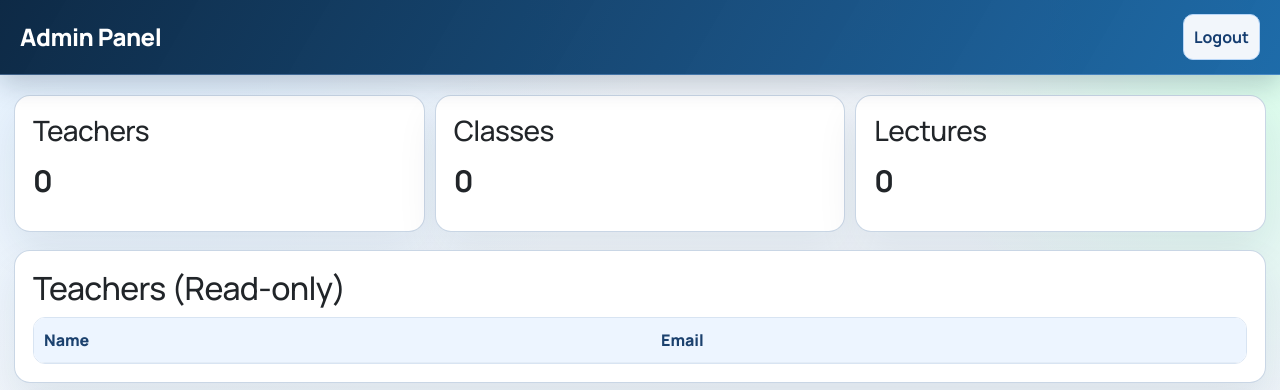
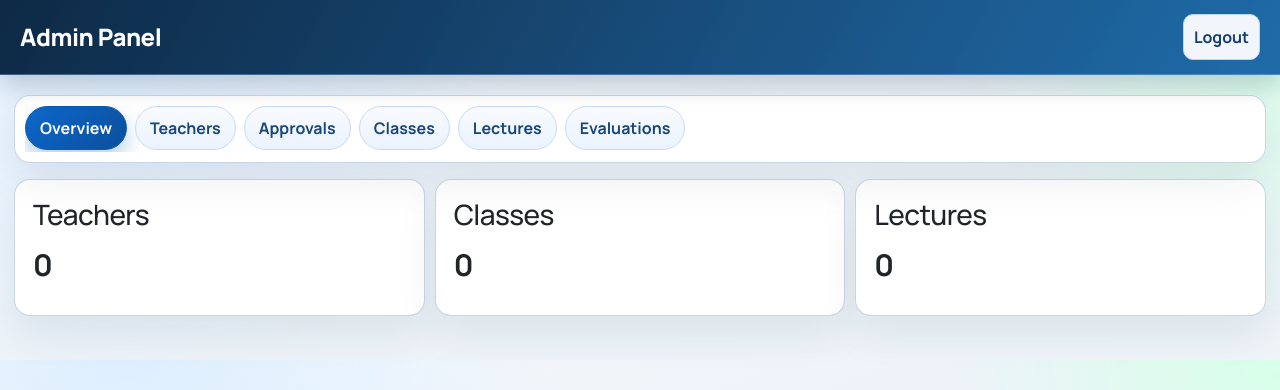
Before and after one commit to tahir8203/University-LMS-Portal, a plain HTML site: page admin.html in a window 1280 px wide. Shown: the top 390 px of the page. Drawn offline with nearby package versions, Linux system fonts and the light colour scheme; no server answers.

Commit message:
Update admin panel to sticky tabbed UI layout (logic unchanged)

```diff
--- a/admin.html
+++ b/admin.html
@@ -19,36 +19,73 @@
     </div>
   </header>
 
-  <main class="container">
+  <main class="container dashboard-tabs-shell">
+    <section class="card tabs-nav-card">
+      <ul class="nav nav-pills portal-tabs" id="adminPortalTabs" role="tablist">
+        <li class="nav-item" role="presentation">
+          <button class="nav-link active" id="admin-overview-tab" data-bs-toggle="tab" data-bs-target="#admin-overview-pane" type="button" role="tab" aria-controls="admin-overview-pane" aria-selected="true">Overview</button>
+        </li>
+        <li class="nav-item" role="presentation">
+          <button class="nav-link" id="admin-teachers-tab" data-bs-toggle="tab" data-bs-target="#admin-teachers-pane" type="button" role="tab" aria-controls="admin-teachers-pane" aria-selected="false">Teachers</button>
+        </li>
+        <li class="nav-item" role="presentation">
+          <button class="nav-link" id="admin-approvals-tab" data-bs-toggle="tab" data-bs-target="#admin-approvals-pane" type="button" role="tab" aria-controls="admin-approvals-pane" aria-selected="false">Approvals</button>
+        </li>
+        <li class="nav-item" role="presentation">
+          <button class="nav-link" id="admin-classes-tab" data-bs-toggle="tab" data-bs-target="#admin-classes-pane" type="button" role="tab" aria-controls="admin-classes-pane" aria-selected="false">Classes</button>
+        </li>
+        <li class="nav-item" role="presentation">
+          <button class="nav-link" id="admin-lectures-tab" data-bs-toggle="tab" data-bs-target="#admin-lectures-pane" type="button" role="tab" aria-controls="admin-lectures-pane" aria-selected="false">Lectures</button>
+        </li>
+        <li class="nav-item" role="presentation">
+          <button class="nav-link" id="admin-evaluations-tab" data-bs-toggle="tab" data-bs-target="#admin-evaluations-pane" type="button" role="tab" aria-controls="admin-evaluations-pane" aria-selected="false">Evaluations</button>
+        </li>
+      </ul>
+    </section>
+
+    <section class="tab-content portal-tab-content" id="adminPortalTabsContent">
+      <div class="tab-pane fade show active" id="admin-overview-pane" role="tabpanel" aria-labelledby="admin-overview-tab" tabindex="0">
         <section class="grid three">
           <article class="card stat"><h3>Teachers</h3><p id="teachersCount">0</p></article>
           <article class="card stat"><h3>Classes</h3><p id="classesCount">0</p></article>
           <article class="card stat"><h3>Lectures</h3><p id="lecturesCount">0</p></article>
         </section>
+      </div>
 
+      <div class="tab-pane fade" id="admin-teachers-pane" role="tabpanel" aria-labelledby="admin-teachers-tab" tabindex="0">
         <section class="card">
           <h2>Teachers (Read-only)</h2>
           <div class="table-wrap"><table id="teachersTable"><thead><tr><th>Name</th><th>Email</th></tr></thead><tbody></tbody></table></div>
         </section>
+      </div>
 
+      <div class="tab-pane fade" id="admin-approvals-pane" role="tabpanel" aria-labelledby="admin-approvals-tab" tabindex="0">
         <section class="card">
           <h2>Teacher Approval Requests</h2>
           <div class="table-wrap"><table id="pendingTeachersTable"><thead><tr><th>Name</th><th>Email</th><th>Requested</th><th>Action</th></tr></thead><tbody></tbody></table></div>
         </section>
+      </div>
 
+      <div class="tab-pane fade" id="admin-classes-pane" role="tabpanel" aria-labelledby="admin-classes-tab" tabindex="0">
         <section class="card">
           <h2>Classes (Read-only)</h2>
           <div class="table-wrap"><table id="classesTable"><thead><tr><th>Class</th><th>Semester</th><th>Teacher</th><th>Created</th></tr></thead><tbody></tbody></table></div>
         </section>
+      </div>
 
+      <div class="tab-pane fade" id="admin-lectures-pane" role="tabpanel" aria-labelledby="admin-lectures-tab" tabindex="0">
         <section class="card">
           <h2>Lectures Delivered (Read-only)</h2>
           <div class="table-wrap"><table id="lecturesTable"><thead><tr><th>Class</th><th>Title</th><th>Date</th><th>Teacher</th></tr></thead><tbody></tbody></table></div>
         </section>
+      </div>
 
+      <div class="tab-pane fade" id="admin-evaluations-pane" role="tabpanel" aria-labelledby="admin-evaluations-tab" tabindex="0">
         <section class="card">
           <h2>Teacher Evaluations (Full Data)</h2>
           <div class="table-wrap"><table id="evaluationsTable"><thead><tr><th>Class</th><th>Teacher</th><th>Anonymous</th><th>Student</th><th>Avg</th><th>Submitted</th></tr></thead><tbody></tbody></table></div>
+        </section>
+      </div>
     </section>
   </main>
 
```
Lines whose indentation alone changed are shown as unchanged.
